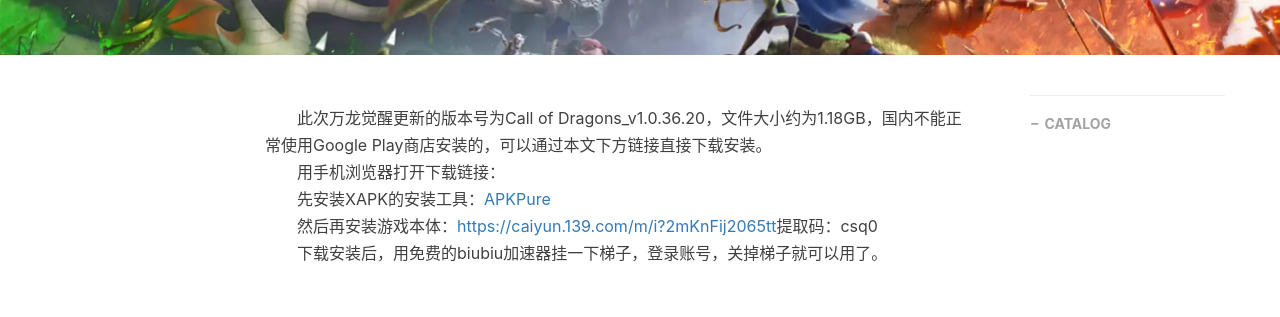
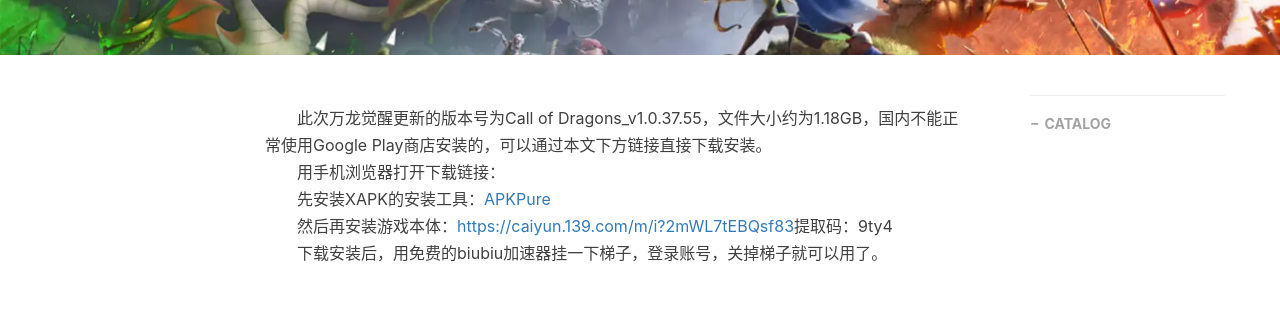
Before and after one commit to locyoo/locyoo.github.io, a Jekyll site: the page built from _posts/2024-01-24-万龙觉醒Android安装包更新.md, in a window 1280 px wide. Shown: the part 402-719 px from the top of the page. Built offline with Jekyll 4.4.1, drawn with Linux system fonts in a browser that asks for light colours; nearby versions of some CDN libraries; comment, search, counter and statistics services are not loaded.

Commit message:
Update 2024-01-24-万龙觉醒Android安装包更新.md

```diff
--- a/_posts/2024-01-24-万龙觉醒Android安装包更新.md
+++ b/_posts/2024-01-24-万龙觉醒Android安装包更新.md
@@ -8,12 +8,12 @@
 tags:
     - 游戏
 ---
-&emsp;&emsp;此次万龙觉醒更新的版本号为Call of Dragons_v1.0.36.20，文件大小约为1.18GB，国内不能正常使用Google Play商店安装的，可以通过本文下方链接直接下载安装。
+&emsp;&emsp;此次万龙觉醒更新的版本号为Call of Dragons_v1.0.37.55，文件大小约为1.18GB，国内不能正常使用Google Play商店安装的，可以通过本文下方链接直接下载安装。
 <br>
 &emsp;&emsp;用手机浏览器打开下载链接：
 <br>
 &emsp;&emsp;先安装XAPK的安装工具：<a name = "ref1" href="https://www.123pan.com/s/D315Vv-izwwA.html">APKPure</a>
 <br>
-&emsp;&emsp;然后再安装游戏本体：<a name = "ref1" href="https://caiyun.139.com/m/i?2mKnFij2065tt">https://caiyun.139.com/m/i?2mKnFij2065tt</a>提取码：csq0
+&emsp;&emsp;然后再安装游戏本体：<a name = "ref1" href="https://caiyun.139.com/m/i?2mWL7tEBQsf83">https://caiyun.139.com/m/i?2mWL7tEBQsf83</a>提取码：9ty4
 <br>
 &emsp;&emsp;下载安装后，用免费的biubiu加速器挂一下梯子，登录账号，关掉梯子就可以用了。
```
